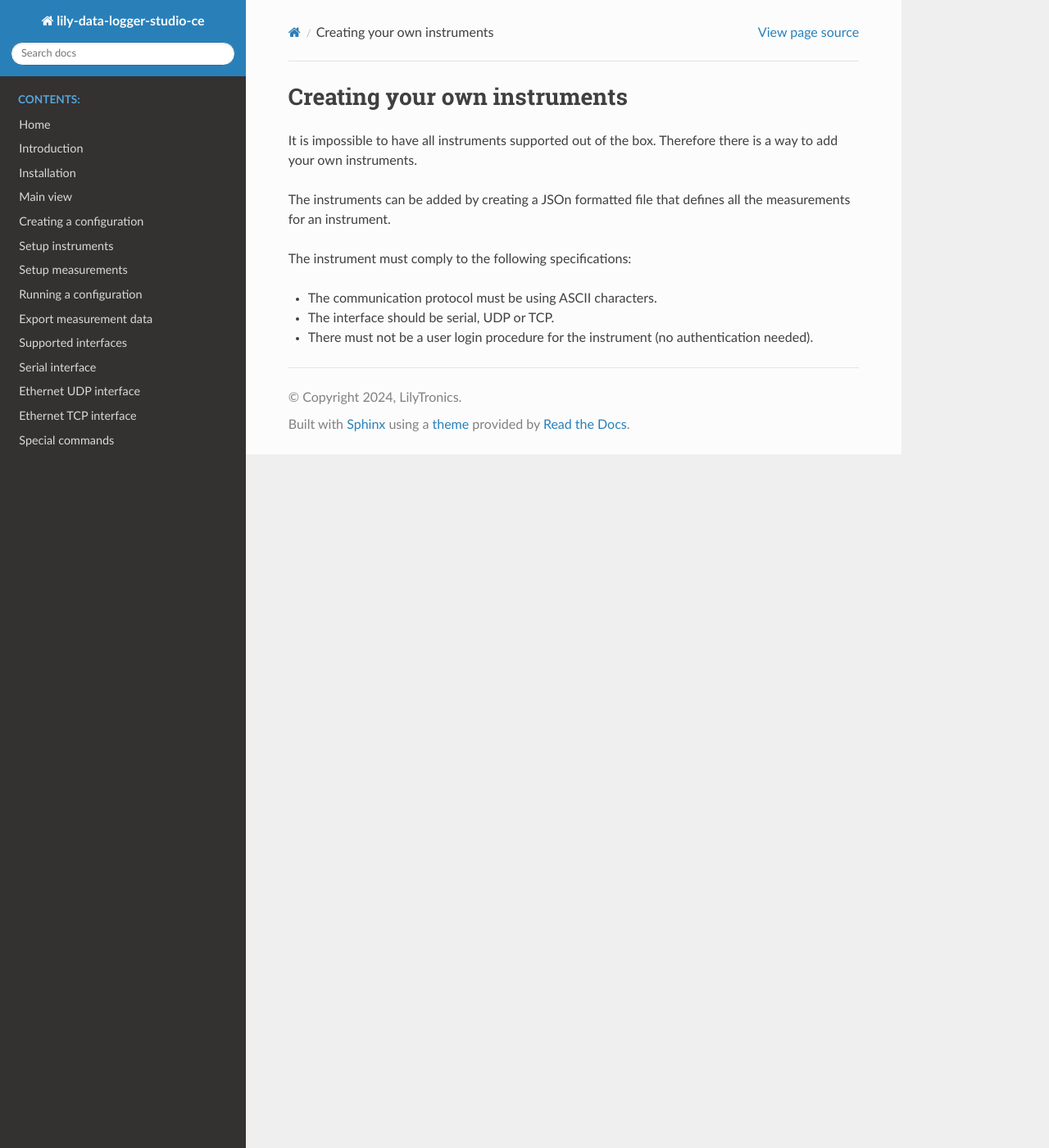
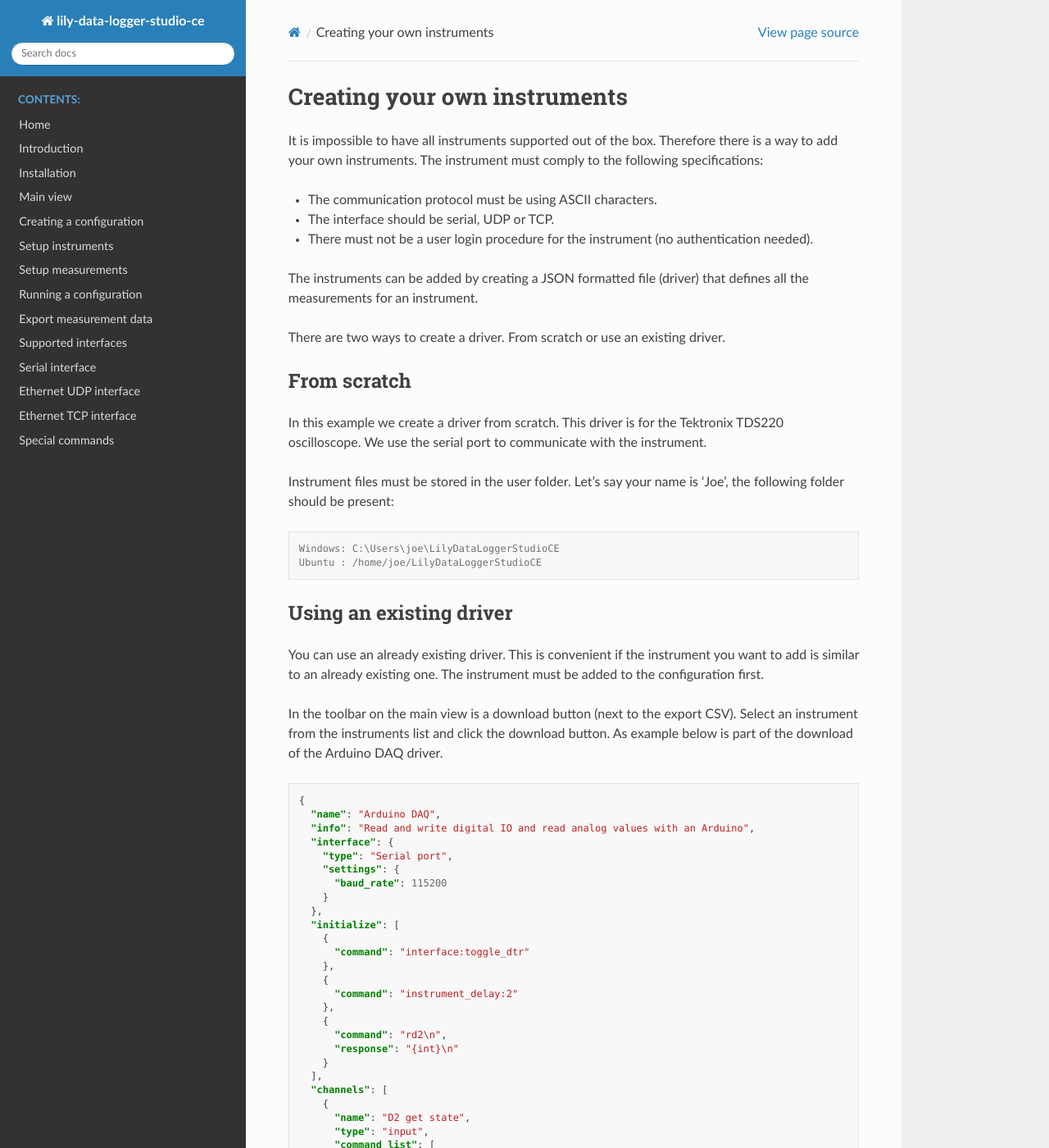
Before and after one commit to LilyTronics/lily_data_logger_software, a Sphinx documentation site: the page built from docs/creating_instruments.rst, in a window 1280 px wide and 1400 px high. Shown: the whole window at 82% size. Built offline with Sphinx 7.4.7 and the Read the Docs theme 2.0.0, drawn with Linux system fonts in a browser that asks for light colours; some of the changed text lies outside the part shown.

Commit message:
updated creating instruments (not finished yet)

```diff
--- a/docs/creating_instruments.rst
+++ b/docs/creating_instruments.rst
@@ -2,13 +2,87 @@ Creating your own instruments
 =============================
 
 It is impossible to have all instruments supported out of the box. Therefore there is a way to add
-your own instruments.
-
-The instruments can be added by creating a JSOn formatted file that defines all the measurements for
-an instrument.
-
-The instrument must comply to the following specifications:
+your own instruments. The instrument must comply to the following specifications:
 
 * The communication protocol must be using ASCII characters.
 * The interface should be serial, UDP or TCP.
 * There must not be a user login procedure for the instrument (no authentication needed).
+
+The instruments can be added by creating a JSON formatted file (driver) that defines all the
+measurements for an instrument.
+
+There are two ways to create a driver. From scratch or use an existing driver.
+
+From scratch
+------------
+
+In this example we create a driver from scratch. This driver is for the Tektronix TDS220 oscilloscope.
+We use the serial port to communicate with the instrument.
+
+Instrument files must be stored in the user folder. Let's say your name is 'Joe', the following
+folder should be present:
+
+.. code-block:: console
+
+    Windows: C:\Users\joe\LilyDataLoggerStudioCE
+    Ubuntu : /home/joe/LilyDataLoggerStudioCE
+
+
+Using an existing driver
+------------------------
+
+You can use an already existing driver. This is convenient if the instrument you want to add is
+similar to an already existing one. The instrument must be added to the configuration first.
+
+In the toolbar on the main view is a download button (next to the export CSV). Select an instrument
+from the instruments list and click the download button.
+As example below is part of the download of the Arduino DAQ driver.
+
+.. code-block:: json
+
+  {
+    "name": "Arduino DAQ",
+    "info": "Read and write digital IO and read analog values with an Arduino",
+    "interface": {
+      "type": "Serial port",
+      "settings": {
+        "baud_rate": 115200
+      }
+    },
+    "initialize": [
+      {
+        "command": "interface:toggle_dtr"
+      },
+      {
+        "command": "instrument_delay:2"
+      },
+      {
+        "command": "rd2\n",
+        "response": "{int}\n"
+      }
+    ],
+    "channels": [
+      {
+        "name": "D2 get state",
+        "type": "input",
+        "command_list": [
+          {
+            "command": "rd2\n",
+            "response": "{int}\n"
+          }
+        ]
+      },
+      {
+        "name": "A0 get voltage",
+        "type": "input",
+        "command_list": [
+          {
+            "command": "ra0\n",
+            "response": "{float}\n"
+          }
+        ]
+      }
+    ]
+  }
+
+Not all channels are shown in the example. After download you can modify it to you needs.
```
